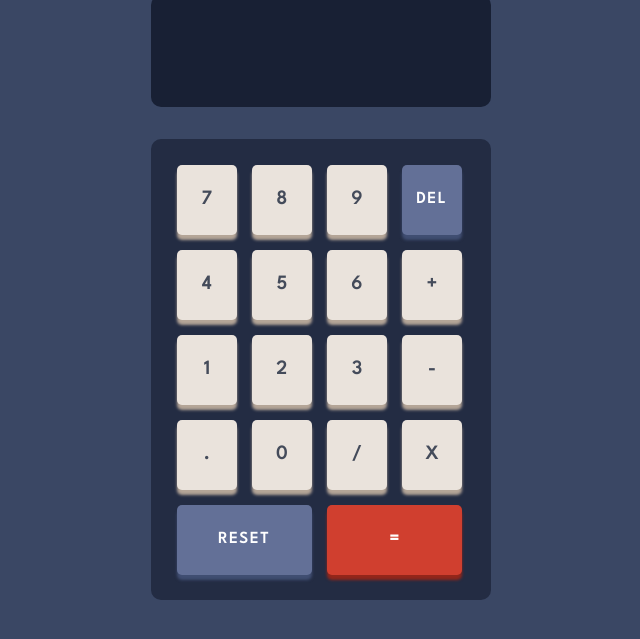
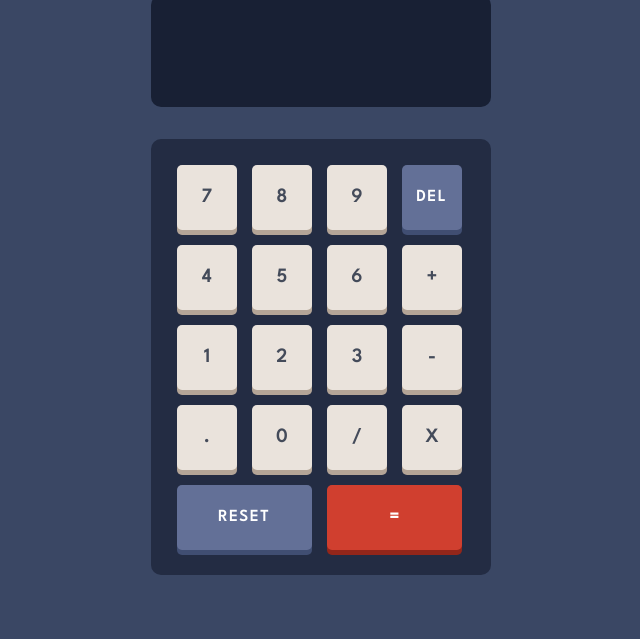
Before and after one commit to JerryJeager/Js-Calculator, a plain HTML site: page index.html in a window 1280 px wide. Shown: the part 311-950 px from the top of the page, without its empty margins (319-959 px from the left). Drawn offline with Linux system fonts and the light colour scheme.

Commit message:
removed blur radius from number btns

```diff
--- a/styles.css
+++ b/styles.css
@@ -45,7 +45,7 @@ header h2{
     border-radius: 10px;
     display: grid;
     grid-template-columns: repeat(4, 60px);
-    grid-template-rows: repeat(5, 70px);
+    grid-template-rows: repeat(5, 65px);
     grid-gap: 15px;
 }
 .number-btn{
@@ -56,7 +56,7 @@ header h2{
     font-size: 1.2rem;
     border-radius:5px;
     background-color: hsl(30, 25%, 89%);
-    box-shadow: 0 5px 3px hsl(28, 16%, 65%);
+    box-shadow: 0 5px 0 hsl(28, 16%, 65%);
 }
 .clear{
     display: flex;
@@ -66,7 +66,7 @@ header h2{
     color: hsl(0, 0%, 100%);
     border-radius: 5px;
     background-color: hsl(225, 21%, 49%);
-    box-shadow: 0 5px 3px hsl(224, 28%, 35%);
+    box-shadow: 0 5px 0 hsl(224, 28%, 35%);
 }
 .reset-btn{
     grid-column: 1 / 3;
@@ -79,6 +79,6 @@ header h2{
     color: hsl(0, 0%, 100%);
     border-radius: 5px;
     background-color: hsl(6, 63%, 50%);
-    box-shadow: 0 5px 3px hsl(6, 70%, 34%);
+    box-shadow: 0 5px 0 hsl(6, 70%, 34%);
     grid-column: 3 / -1;
 }
```
